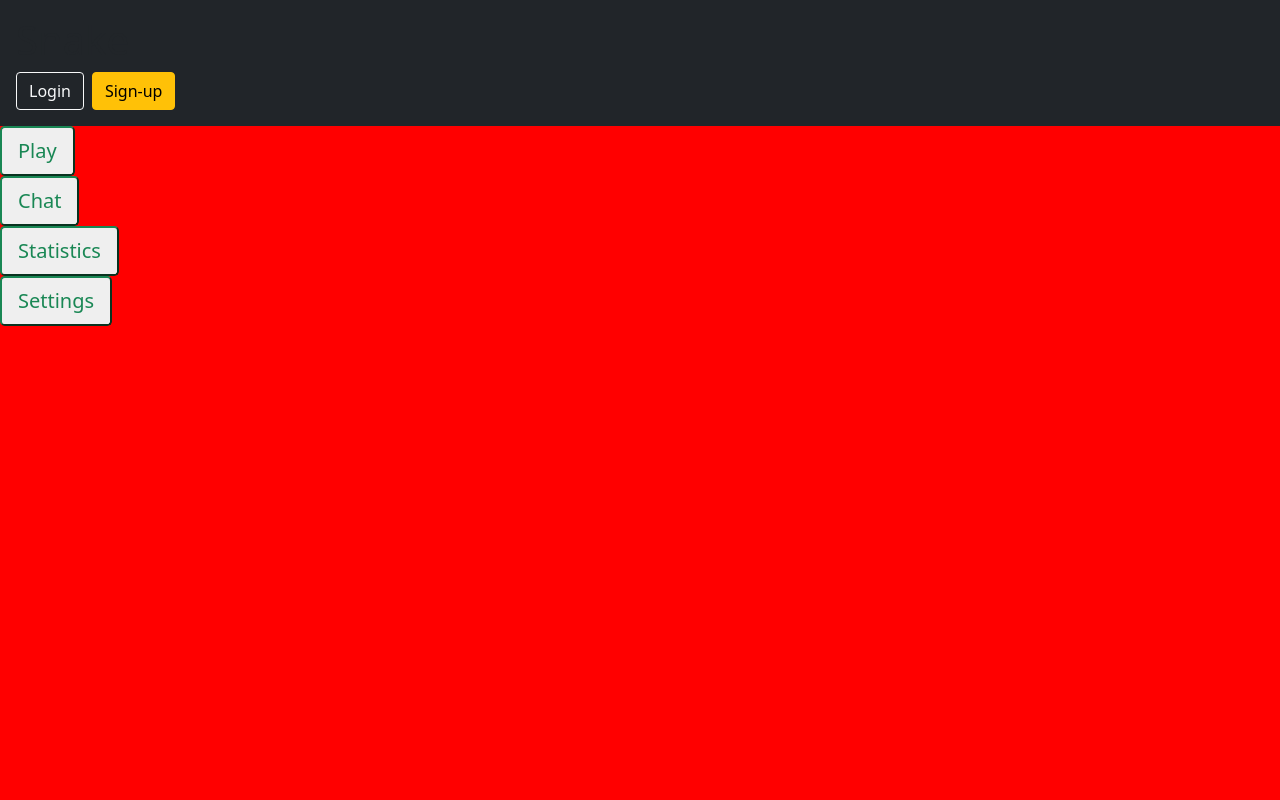
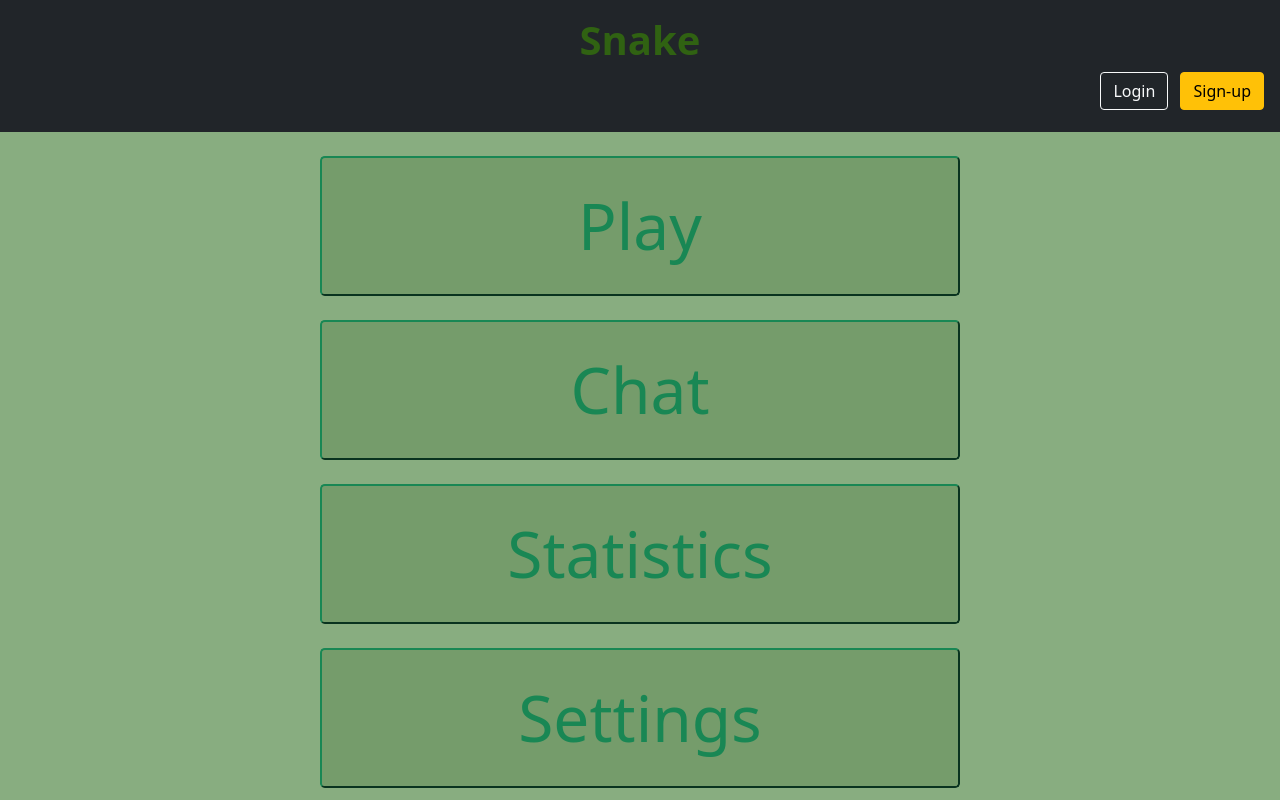
Before and after one commit to TomsonOO/Warcaby, a Django app: template templates/home.html in a window 1280 px wide. Run offline with Django 3.2, Linux system fonts and the light colour scheme; the template is opened without the code that fills it, so the values that code supplies are empty.

Commit message:
Menu stylized

```diff
--- a/static/css/base.css
+++ b/static/css/base.css
@@ -1,4 +1,47 @@
 body {
-  background-color: red;
+  text-align: center;
+  color: black;
+  background-color: #88ad80;
+}
+
+.text-end {
+  height: 100px;
+}
+
+.homeNav {
+  text-align: right;
+  margin-left: auto;
+  margin-right: auto;
+}
+
+.logo {
+  text-align: center;
+  font-size: 72px;
+  color: #306212;
+}
+
+.logo h1 {
+  font-weight: bold;
+}
+
+.btn-lg, btn-outline-success {
+  width: 100%;
+  font-size: 64px;
+  padding: 20px;
+  background-color: #759c6b;
+  display: table-column;
+}
+
+.form-control {
+  margin-left: auto;
+  margin-right: auto;
+  text-align: center;
+}
+
+.menu a {
+  text-decoration: none;
+  margin-left: auto;
+  margin-right: auto;
+  width: 100%;
 }
 /*# sourceMappingURL=base.css.map */
--- a/static/scss/base.scss
+++ b/static/scss/base.scss
@@ -1,3 +1,49 @@
-body{
-    background-color: red;
+body {
+    text-align: center;
+    color: black;
+    background-color: rgb(136, 173, 128);
 }
+
+.text-end{
+    height: 100px;
+}
+
+
+.homeNav{
+    text-align: right;
+    margin-left: auto;
+    margin-right: auto;
+}
+
+.logo{
+    h1{
+        font-weight: bold;
+    }
+    text-align: center;
+    font-size: 72px;
+    color: rgb(48, 98, 18);
+}
+
+
+.btn-lg, btn-outline-success {
+    width: 100%;
+    font-size: 64px;
+    padding: 20px;
+    background-color: rgb(117, 156, 107);
+    display: table-column;
+}
+
+.form-control{
+    margin-left: auto;
+    margin-right: auto;
+    text-align: center;
+}
+
+.menu{
+    a{
+        text-decoration: none;
+        margin-left: auto;
+        margin-right: auto;
+        width: 100%;
+    }
+}
--- a/templates/base.html
+++ b/templates/base.html
@@ -14,13 +14,12 @@
   <body>
     <header class="p-3 bg-dark t ext-white">
       <div class="text-end">
-        <div class="nav">
+        <div class="logo">
           <h1>Snake</h1>
         </div>
-        <div class="nav">
+        <div class="homeNav">
           {% if user.is_authenticated %}
             <h2>{{ user.username }}
-            <br /><br />
             <a href="{% url 'logout' %}"><button  type="button" class="btn btn-info">Log Out</button></a></h2>
           {% else %}
               <a href="{% url 'login' %}" ><button type="button" class="btn btn-outline-light me-2">Login</button></a>
--- a/templates/home.html
+++ b/templates/home.html
@@ -1,18 +1,20 @@
 {% extends 'base.html' %}
 {% block content %}
-
-    <div class="nav">
+    <div class="menu">
+        <div class="d-grid gap-2 col-6 mx-auto mt-4">
             <a href="{% url 'snake' %}"><button type="button" class="btn-lg btn-outline-success">Play</button></a>
         </div>
-    <div class="nav"></div>
+        <div class="d-grid gap-2 col-6 mx-auto mt-4">
             <a href="#"><button type="button" class="btn-lg btn-outline-success">Chat</button></a>
         </div>
-    <div class="nav">
+        <div class="d-grid gap-2 col-6 mx-auto mt-4">
             <a href="#"><button type="button" class="btn-lg btn-outline-success">Statistics</button></a>
-
         </div>
-    <div class="nav">
+        <div class="d-grid gap-2 col-6 mx-auto mt-4">
             <a href="#"><button type="button" class="btn-lg btn-outline-success" >Settings</button></a>
         </div>
+    </div>
+
+
 
 {% endblock content %}
```
Also changed, not shown: db.sqlite3, 1 other file. Lines whose indentation alone changed are shown as unchanged.
